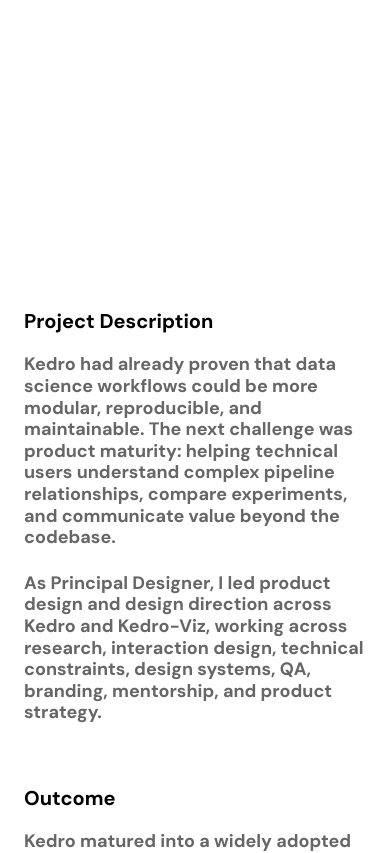
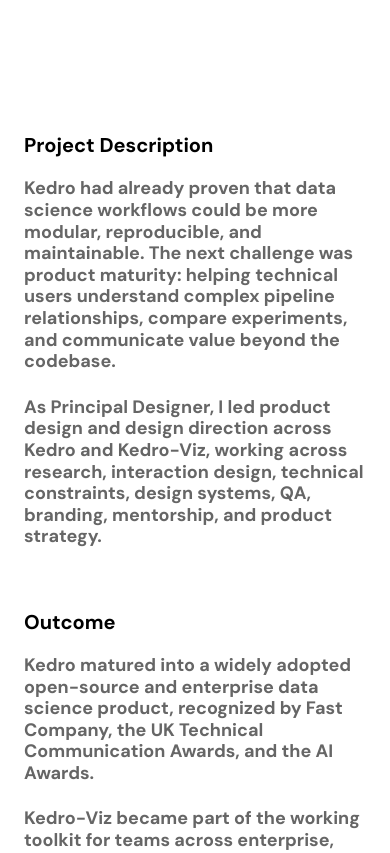
Before and after one commit to gabrielcomym/portfolio, a Next.js app: page /case-studies/kedro in a window 390 px wide. Shown: the part 10120-10973 px from the top of the page. Built offline with nearby package versions, Linux system fonts and the light colour scheme.

Commit message:
Balance project summary spacing

```diff
--- a/app/case-studies/[slug]/page.tsx
+++ b/app/case-studies/[slug]/page.tsx
@@ -83,7 +83,7 @@
           <RivendellCaseSections sections={study.sections} />
         ) : null}
 
-        <section className="mt-[var(--space-case-summary-top)] mb-[var(--space-case-summary-bottom)] grid grid-cols-1 gap-16 md:grid-cols-12 md:gap-6">
+        <section className="my-[var(--space-case-summary)] grid grid-cols-1 gap-16 md:grid-cols-12 md:gap-6">
           <div data-scroll-reveal="copy" className="flex flex-col gap-[23px] md:col-span-5">
             <h2 className="text-heading-sm text-ink">Project Description</h2>
             <div className="flex flex-col gap-6">
--- a/app/globals.css
+++ b/app/globals.css
@@ -70,8 +70,7 @@
   --space-case-section-title-top: 15.625rem; /* 250 */
   --space-case-section-title-bottom: 27.0625rem; /* 433 */
   --space-case-section-title-gap: 2rem;
-  --space-case-summary-top: calc(var(--space-case-section-before-title) + var(--space-case-section-title-top));
-  --space-case-summary-bottom: var(--space-case-section-title-bottom);
+  --space-case-summary: var(--space-case-rhythm-large);
 
   /* ---- Motion ---- */
   --ease-standard: cubic-bezier(0.4, 0, 0.2, 1);
```
